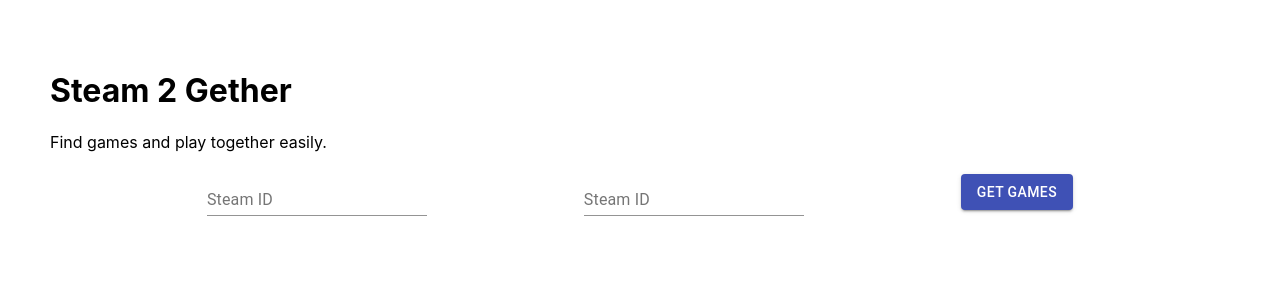
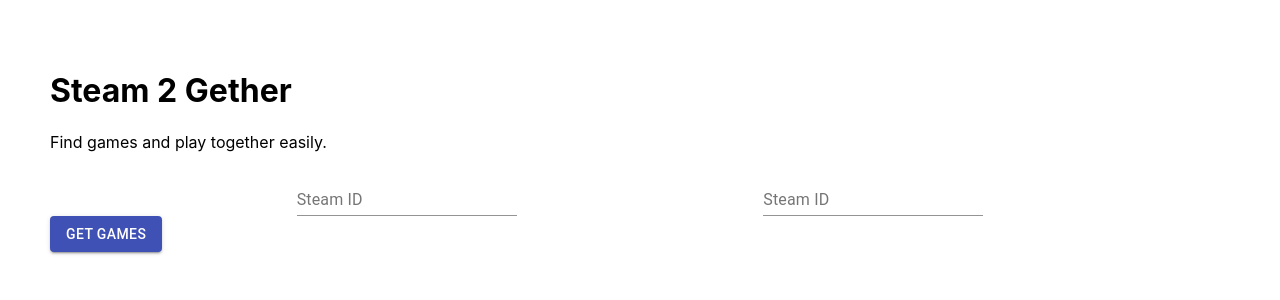
Before and after one commit to AnthonyBerisha/steam2gether-react, a React (Create React App) app: page / in a window 1280 px wide. Shown: the top 300 px of the page. Built offline with nearby package versions, Linux system fonts and the light colour scheme.

Commit message:
Removed package-lock.json updated metadata

```diff
--- a/public/index.html
+++ b/public/index.html
@@ -7,7 +7,7 @@
     <meta name="theme-color" content="#000000" />
     <meta
       name="description"
-      content="Web site created using create-react-app"
+      content="Find games in common with your steam friends"
     />
 <!--    <link rel="apple-touch-icon" href="%PUBLIC_URL%/logo192.png" />-->
     <!--
@@ -24,7 +24,7 @@
       work correctly both with client-side routing and a non-root public URL.
       Learn how to configure a non-root public URL by running `npm run build`.
     -->
-    <title>React App</title>
+    <title>Steam2gether</title>
   </head>
   <body>
     <noscript>You need to enable JavaScript to run this app.</noscript>
--- a/src/Player/PlayerForm.js
+++ b/src/Player/PlayerForm.js
@@ -1,12 +1,15 @@
-import React, { Component } from 'react';
+import React, { Component } from 'react'
 
-import PlayerInput from './PlayerInput';
-import Button from '@material-ui/core/Button';
+import PlayerInput from './PlayerInput'
+import Button from '@material-ui/core/Button'
 
 class PlayerForm extends Component {
   state = {
     amountOfPlayers: 2,
   }
+
+
+
   render () {
     const formStyle = {
       display: 'flex',
@@ -15,21 +18,21 @@
       justifyContent: 'space-evenly',
       alignItems: 'center'
     }
-    const inputFields = [];
+    const inputFields = []
 
     for (let i = 0; i < this.state.amountOfPlayers; i++) {
       inputFields.push(<PlayerInput index={i} key={i}></PlayerInput>)
     }
 
     return (
-      <div style={formStyle}>
-        {inputFields}
+      <div>
+        <div style={formStyle} className="player-input-container">
+          {inputFields}
+        </div>
         <Button variant="contained" color="primary">Get games</Button>
       </div>
     )
   }
 }
 
-PlayerForm.propTypes = {}
-
 export default PlayerForm
```
Also changed, not shown: public/manifest.json, 1 other file (tests, documents, lock files or other folders).
